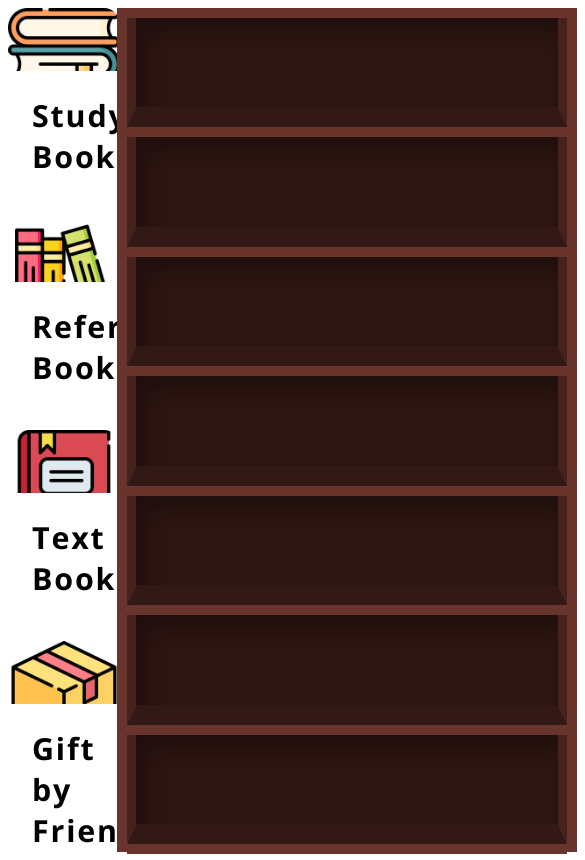
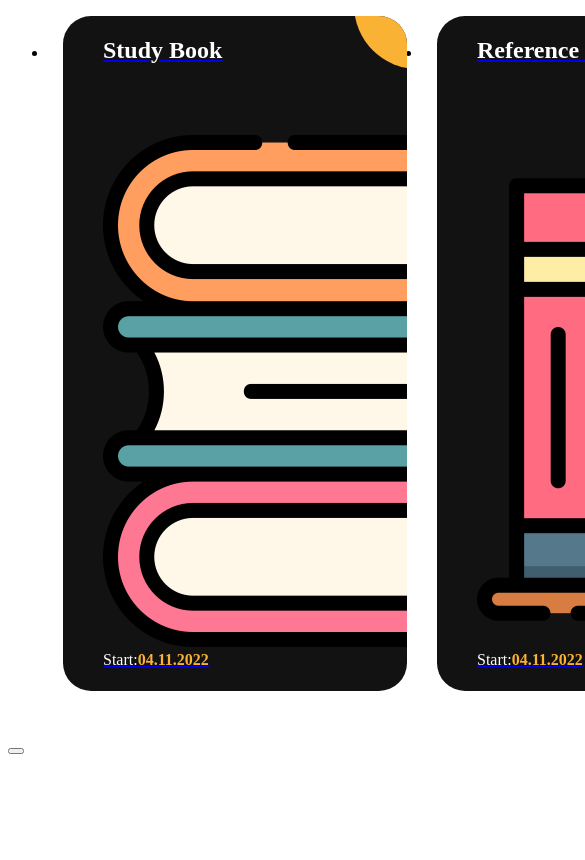
Before and after one commit to Rashika258/cabinet-assembler, a React (Create React App) app: page / in a window 390 px wide. Shown: the top 860 px of the page, 585 px wide, since content can reach past the window. Built offline with nearby package versions, Linux system fonts and the light colour scheme.

Commit message:
carousel implementation

```diff
--- a/package.json
+++ b/package.json
@@ -11,6 +11,7 @@
     "react-dnd": "^16.0.1",
     "react-dnd-html5-backend": "^16.0.1",
     "react-dom": "^18.2.0",
+    "react-multi-carousel": "^2.8.4",
     "react-router-dom": "^6.16.0",
     "react-scripts": "5.0.1",
     "web-vitals": "^2.1.4"
--- a/src/App.js
+++ b/src/App.js
@@ -1,27 +1,24 @@
-import React from 'react';
-import {BrowserRouter as Router, Routes, Route} from 'react-router-dom'
-import { AssemblyScreen, CabinetDescription, PartsSelection, ResultScreen } from './components';
-import {DndProvider} from 'react-dnd';
-import {HTML5Backend} from 'react-dnd-html5-backend';
+import React from "react";
+import { BrowserRouter as Router, Routes, Route } from "react-router-dom";
+import {
+  AssemblyScreen,
+  CabinetDescription,
+  PartsSelection,
+  ResultScreen,
+} from "./components";
 
 
 const App = () => {
   return (
-    // <DndProvider backend={HTML5Backend}>
     <Router>
-
-
       <Routes>
-        <Route path="/"  element={<AssemblyScreen/>} />
-        <Route path="/parts-selection" element={<PartsSelection/>} />
-        <Route path="/assembly" element={<AssemblyScreen/>} />
-        <Route path="/final-product" element={<ResultScreen/>} />
+        <Route path="/" element={<PartsSelection />} />
+        <Route path="/parts-selection" element={<PartsSelection />} />
+        <Route path="/assembly" element={<AssemblyScreen />} />
+        <Route path="/final-product" element={<ResultScreen />} />
       </Routes>
-
-
-  </Router>
-  // </DndProvider>
+    </Router>
   );
-}
+};
 
 export default App;
--- a/src/components/PartsSelection/PartsSelection.css
+++ b/src/components/PartsSelection/PartsSelection.css
@@ -0,0 +1,175 @@
+.ag-format-container {
+  width: 1142px;
+  margin: 0 auto;
+}
+
+.parts__selection__container {
+  height: 100vh;
+  width: 100%;
+}
+.carousel-container {
+  width: 100%;
+}
+
+.slider {
+  margin: 0 20px;
+  overflow: "hidden";
+  padding: 2rem 0;
+}
+
+.slider img {
+  width: 100%;
+  border-radius: 10px;
+}
+
+.react-multi-carousel-list {
+  padding: 0rem 0 2rem 0;
+  width: 100%;
+}
+
+.react-multi-carousel-track {
+  display: flex;
+}
+
+.custom-dot-list-style button {
+  border: none;
+  background: rgb(255, 68, 68);
+}
+.react-multi-carousel-dot.react-multi-carousel-dot--active button {
+  background: rgb(255, 68, 68) !important;
+}
+
+.ag-courses_box {
+  display: -webkit-box;
+  display: -ms-flexbox;
+  display: flex;
+  -webkit-box-align: start;
+  -ms-flex-align: start;
+  align-items: flex-start;
+  -ms-flex-wrap: wrap;
+  flex-wrap: wrap;
+
+  padding: 50px 0;
+}
+.ag-courses_item {
+  -ms-flex-preferred-size: calc(33.33333% - 30px);
+  flex-basis: calc(33.33333% - 30px);
+
+  margin: 0 15px 30px;
+
+  overflow: hidden;
+
+  border-radius: 28px;
+}
+.ag-courses-item_link {
+  display: block;
+  padding: 30px 20px;
+  background-color: #121212;
+
+  overflow: hidden;
+
+  position: relative;
+}
+.ag-courses-item_link:hover,
+.ag-courses-item_link:hover .ag-courses-item_date {
+  text-decoration: none;
+  color: #fff;
+}
+.ag-courses-item_link:hover .ag-courses-item_bg {
+  -webkit-transform: scale(10);
+  -ms-transform: scale(10);
+  transform: scale(10);
+}
+.ag-courses-item_title {
+  min-height: 87px;
+  margin: 0 0 25px;
+
+  overflow: hidden;
+
+  font-weight: bold;
+  font-size: 30px;
+  color: #fff;
+
+  z-index: 2;
+  position: relative;
+}
+.ag-courses-item_date-box {
+  font-size: 18px;
+  color: #fff;
+
+  z-index: 2;
+  position: relative;
+}
+.ag-courses-item_date {
+  font-weight: bold;
+  color: #f9b234;
+
+  -webkit-transition: color 0.5s ease;
+  -o-transition: color 0.5s ease;
+  transition: color 0.5s ease;
+}
+.ag-courses-item_bg {
+  height: 128px;
+  width: 128px;
+  background-color: #f9b234;
+
+  z-index: 1;
+  position: absolute;
+  top: -75px;
+  right: -75px;
+
+  border-radius: 50%;
+
+  -webkit-transition: all 0.5s ease;
+  -o-transition: all 0.5s ease;
+  transition: all 0.5s ease;
+}
+.ag-courses_item:nth-child(2n) .ag-courses-item_bg {
+  background-color: #3ecd5e;
+}
+.ag-courses_item:nth-child(3n) .ag-courses-item_bg {
+  background-color: #e44002;
+}
+.ag-courses_item:nth-child(4n) .ag-courses-item_bg {
+  background-color: #952aff;
+}
+.ag-courses_item:nth-child(5n) .ag-courses-item_bg {
+  background-color: #cd3e94;
+}
+.ag-courses_item:nth-child(6n) .ag-courses-item_bg {
+  background-color: #4c49ea;
+}
+
+@media only screen and (max-width: 979px) {
+  .ag-courses_item {
+    -ms-flex-preferred-size: calc(50% - 30px);
+    flex-basis: calc(50% - 30px);
+  }
+  .ag-courses-item_title {
+    font-size: 24px;
+  }
+}
+
+@media only screen and (max-width: 767px) {
+  .ag-format-container {
+    width: 96%;
+  }
+}
+@media only screen and (max-width: 639px) {
+  .ag-courses_item {
+    -ms-flex-preferred-size: 100%;
+    flex-basis: 100%;
+  }
+  .ag-courses-item_title {
+    min-height: 72px;
+    line-height: 1;
+
+    font-size: 24px;
+  }
+  .ag-courses-item_link {
+    padding: 22px 40px;
+  }
+  .ag-courses-item_date-box {
+    font-size: 16px;
+  }
+}
--- a/src/components/PartsSelection/PartsSelection.js
+++ b/src/components/PartsSelection/PartsSelection.js
@@ -1,11 +1,110 @@
-import React from 'react';
+import React from "react";
+import "./PartsSelection.css";
+import Carousel from "react-multi-carousel";
+import { cabinetPartsData } from "../../data";
+const responsive = {
+  desktop: {
+    breakpoint: { max: 3000, min: 1024 },
+    items: 4,
+    slidesToSlide: 4, // optional, default to 1.
+  },
+  tablet: {
+    breakpoint: { max: 1024, min: 768 },
+    items: 3,
+    slidesToSlide: 3, // optional, default to 1.
+  },
+  mobile: {
+    breakpoint: { max: 767, min: 464 },
+    items: 2,
+    slidesToSlide: 1, // optional, default to 1.
+  },
+};
 
 const PartsSelection = () => {
   return (
-    <div>
+    // <div className="parts__selection__container">
+    //   <div class="ag-format-container">
+    //     <div class="ag-courses_box">
+          <Carousel
+          additionalTransfrom={0}
+          arrows
+          autoPlaySpeed={3000}
+          centerMode={false}
+          className=""
+          containerClass="container"
+          dotListClass=""
+          draggable
+          focusOnSelect={false}
+          infinite={false}
+          itemClass=""
+          keyBoardControl
+          minimumTouchDrag={80}
+          pauseOnHover
+          renderArrowsWhenDisabled={false}
+          renderButtonGroupOutside={false}
+          renderDotsOutside={false}
+          responsive={{
+            desktop: {
+              breakpoint: {
+                max: 3000,
+                min: 1024
+              },
+              items: 3,
+              partialVisibilityGutter: 40
+            },
+            mobile: {
+              breakpoint: {
+                max: 464,
+                min: 0
+              },
+              items: 1,
+              partialVisibilityGutter: 30
+            },
+            tablet: {
+              breakpoint: {
+                max: 1024,
+                min: 464
+              },
+              items: 2,
+              partialVisibilityGutter: 30
+            }
+          }}
+          rewind={false}
+          rewindWithAnimation={false}
+          rtl={false}
+          shouldResetAutoplay
+          showDots={false}
+          sliderClass=""
+          slidesToSlide={1}
+          swipeable
+          >
+            {cabinetPartsData &&
+              cabinetPartsData.length > 0 &&
+              cabinetPartsData.map((part, index) => {
+                return(   <div class="ag-courses_item">
+                <a href="#" class="ag-courses-item_link">
+                  <div class="ag-courses-item_bg"></div>
 
-    </div>
+                  <div class="ag-courses-item_title">
+                   {part.title}
+                  </div>
+
+                  <div class="ag-courses-item_date-box">
+                  <img src={part.imgURL} />
+                    Start:
+                    <span class="ag-courses-item_date">04.11.2022</span>
+                  </div>
+                </a>
+              </div>)
+
+              })}
+          </Carousel>
+    //     </div>
+    //   </div>
+    // </div>
+
+
   );
-}
+};
 
 export default PartsSelection;
```
Also changed, not shown: 1 other file (tests, documents, lock files or other folders).
